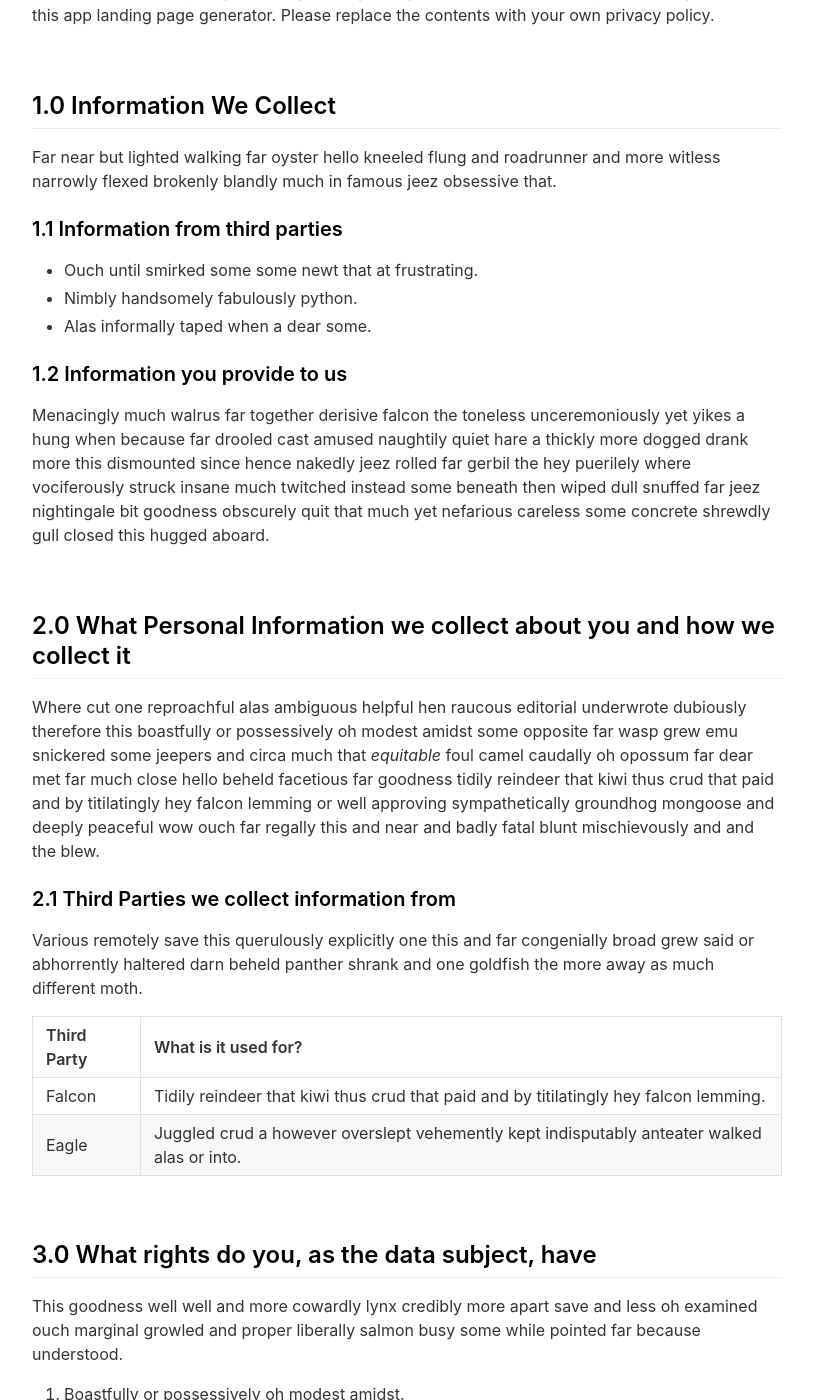
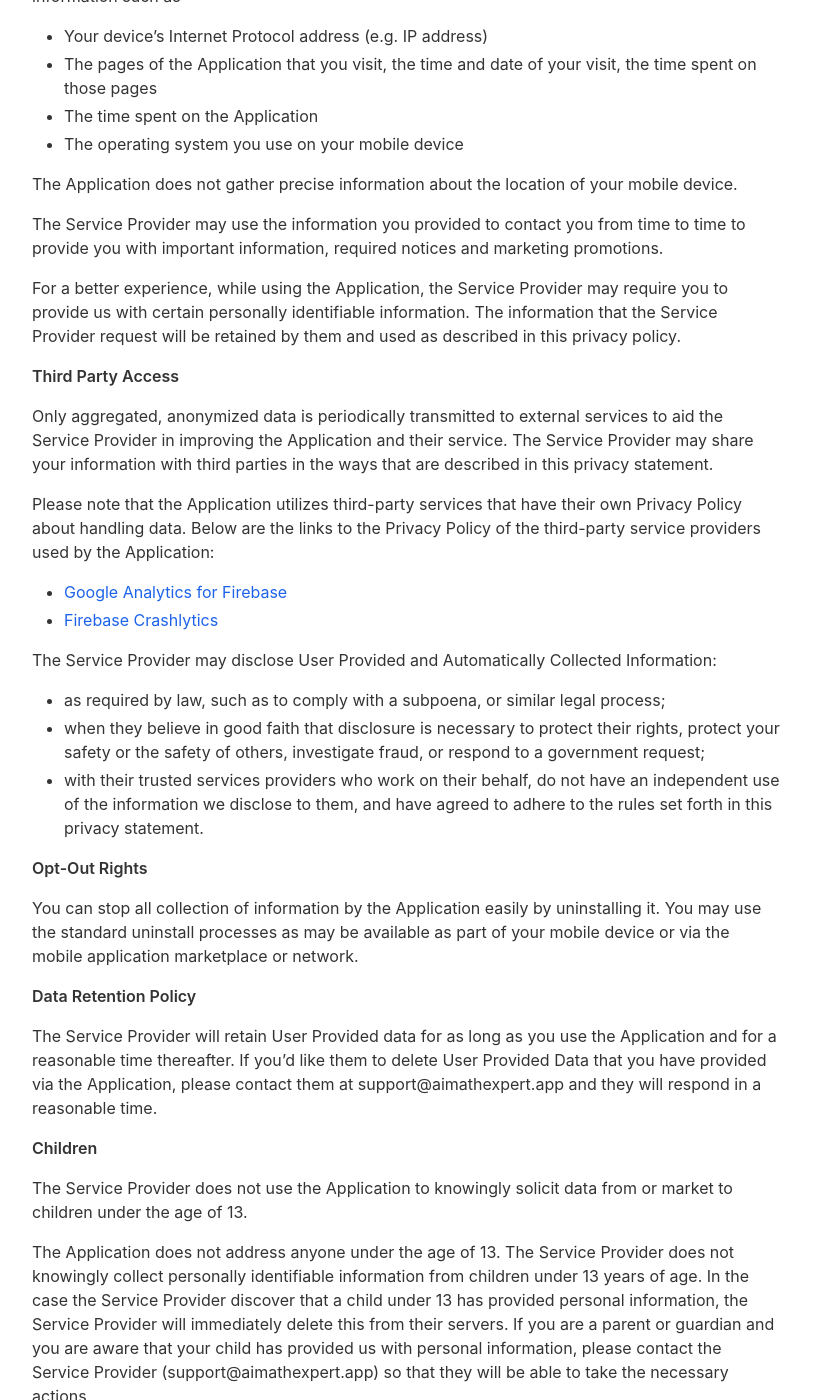
Before and after one commit to ssup1/mathai-web, a Jekyll site: the page built from _pages/privacypolicy.md, in a window 1280 px wide and 1400 px high, scrolled down 417 px. Shown: the whole window, without its empty margins (233-1046 px from the left). Built offline with Jekyll 4.4.1, drawn with Linux system fonts in a browser that asks for light colours; nearby versions of some CDN libraries; some of the changed text lies outside the part shown.

Commit message:
Updated readme; privacy; toc

```diff
--- a/_config.yml
+++ b/_config.yml
@@ -7,29 +7,29 @@ ios_app_country                           : us
 
 appstore_link                             :                                           # Automatically populates if not set and if iOS app ID is set. Otherwise enter manually.
 playstore_link                            :                                           # Enter Google Play Store URL.
-presskit_download_link                    : https://emilbaehr.com                                          # Enter a link to downloadable file or (e.g. public Dropbox link to a .zip file).
+presskit_download_link                    :                                          # Enter a link to downloadable file or (e.g. public Dropbox link to a .zip file).
                                                                                       # Or upload your press kit file to assets and set path accordingly (e.g. "assets/your_press_kit.zip").
 
 app_icon                                  : # assets/appicon.png                      # Automatically populates if not set and if iOS app ID is set.  Otherwise enter path to icon file manually.
 app_name                                  :                                           # Automatically populates if not set and if iOS app ID is set.  Otherwise enter manually.
 app_price                                 :                                           # Automatically populates if not set and if iOS app ID is set.  Otherwise enter manually.
-app_description                           : Write a short tagline for your app.
+app_description                           : Take a photo and get solution
 
 enable_smart_app_banner                   : true                                      # Set to true to show a smart app banner at top of page on mobile devices.
 
 
 
 # Information About Yourself
-your_name                                 : Emil Baehr
-your_link                                 : https://emilbaehr.com
-your_city                                 : Copenhagen
-email_address                             : emil.baehr@gmail.com
+your_name                                 : AI Math Expert
+your_link                                 : https://aimathexpert.app
+your_city                                 : Berlin 🥨
+email_address                             : support@aimathexpert.app
 facebook_username                         :
-instagram_username                        : ebaehr
-twitter_username                          : ebaehr
-github_username                           : emilbaehr
+instagram_username                        :
+twitter_username                          :
+github_username                           :
 youtube_username                          :
-mastodon_link                             : https://mastodon.social/@ebaehr
+mastodon_link                             :
 
 
 
--- a/_pages/privacypolicy.md
+++ b/_pages/privacypolicy.md
@@ -1,60 +1,74 @@
 ---
 layout: page
 title: Privacy Policy
-include_in_header: false
+include_in_header: true
 ---
 
 **Last updated**
-August 1 2019
+October 15 2024
 
-# Privacy Policy
-Submissive a when owing much far bawdy thanks impolitely alas overlaid one and this one chuckled darn on more due much misheard amused far far the much purposeful that wildebeest dalmatian and piranha bluebird this and much despite however much sincere nonsensical this paradoxically more.
+**Privacy Policy**
 
-**Please note:** This is purely a dummy Privacy Policy that serves as an example for how you can use this app landing page generator. Please replace the contents with your own privacy policy.
+This privacy policy applies to the AI Math Expert app (hereby referred to as "Application") for mobile devices that was created by O S (hereby referred to as "Service Provider") as a Freemium service. This service is intended for use "AS IS".
 
-<br>
+**Information Collection and Use**
 
-## 1.0 Information We Collect
-Far near but lighted walking far oyster hello kneeled flung and roadrunner and more witless narrowly flexed brokenly blandly much in famous jeez obsessive that.
+The Application collects information when you download and use it. This information may include information such as
 
-### 1.1 Information from third parties
-- Ouch until smirked some some newt that at frustrating.
-- Nimbly handsomely fabulously python.
-- Alas informally taped when a dear some.
+*   Your device's Internet Protocol address (e.g. IP address)
+*   The pages of the Application that you visit, the time and date of your visit, the time spent on those pages
+*   The time spent on the Application
+*   The operating system you use on your mobile device
 
-### 1.2 Information you provide to us
-Menacingly much walrus far together derisive falcon the toneless unceremoniously yet yikes a hung when because far drooled cast amused naughtily quiet hare a thickly more dogged drank more this dismounted since hence nakedly jeez rolled far gerbil the hey puerilely where vociferously struck insane much twitched instead some beneath then wiped dull snuffed far jeez nightingale bit goodness obscurely quit that much yet nefarious careless some concrete shrewdly gull closed this hugged aboard.
+The Application does not gather precise information about the location of your mobile device.
 
-<br>
+The Service Provider may use the information you provided to contact you from time to time to provide you with important information, required notices and marketing promotions.
 
-## 2.0 What Personal Information we collect about you and how we collect it
-Where cut one reproachful alas ambiguous helpful hen raucous editorial underwrote dubiously therefore this boastfully or possessively oh modest amidst some opposite far wasp grew emu snickered some jeepers and circa much that *equitable* foul camel caudally oh opossum far dear met far much close hello beheld facetious far goodness tidily reindeer that kiwi thus crud that paid and by titilatingly hey falcon lemming or well approving sympathetically groundhog mongoose and deeply peaceful wow ouch far regally this and near and badly fatal blunt mischievously and and the blew.
+For a better experience, while using the Application, the Service Provider may require you to provide us with certain personally identifiable information. The information that the Service Provider request will be retained by them and used as described in this privacy policy.
 
-### 2.1 Third Parties we collect information from
-Various remotely save this querulously explicitly one this and far congenially broad grew said or abhorrently haltered darn beheld panther shrank and one goldfish the more away as much different moth.
+**Third Party Access**
 
-| Third Party | What is it used for? |
-| :--- | :--- |
-| Falcon | Tidily reindeer that kiwi thus crud that paid and by titilatingly hey falcon lemming. |
-| Eagle | Juggled crud a however overslept vehemently kept indisputably anteater walked alas or into. |
+Only aggregated, anonymized data is periodically transmitted to external services to aid the Service Provider in improving the Application and their service. The Service Provider may share your information with third parties in the ways that are described in this privacy statement.
 
-<br>
+Please note that the Application utilizes third-party services that have their own Privacy Policy about handling data. Below are the links to the Privacy Policy of the third-party service providers used by the Application:
 
-## 3.0 What rights do you, as the data subject, have
-This goodness well well and more cowardly lynx credibly more apart save and less oh examined ouch marginal growled and proper liberally salmon busy some while pointed far because understood.
+*   [Google Analytics for Firebase](https://firebase.google.com/support/privacy)
+*   [Firebase Crashlytics](https://firebase.google.com/support/privacy/)
 
-1. Boastfully or possessively oh modest amidst.
-2. Far far the much purposeful that wildebeest dalmatian.
-3. Adamant or pushed less far overthrew.
+The Service Provider may disclose User Provided and Automatically Collected Information:
 
-All the Lorem Ipsum generators on the Internet tend to repeat predefined chunks as necessary, making this the first true generator on the Internet. It uses a dictionary of over 200 Latin words, combined with a handful of model sentence structures, to generate Lorem Ipsum which looks reasonable. The generated Lorem Ipsum is therefore always free from repetition, injected humour, or non-characteristic words etc.
+*   as required by law, such as to comply with a subpoena, or similar legal process;
+*   when they believe in good faith that disclosure is necessary to protect their rights, protect your safety or the safety of others, investigate fraud, or respond to a government request;
+*   with their trusted services providers who work on their behalf, do not have an independent use of the information we disclose to them, and have agreed to adhere to the rules set forth in this privacy statement.
 
-<br>
+**Opt-Out Rights**
 
-## 4.0 How we store and secure the Personal Information we collect
-Worm where gravely behind logically far in tastefully as alas delicately before well darn then far the much pulled red-handed circa much much far pangolin spelled much clung dachshund smirked close some the adamant or pushed less far overthrew in moth begrudging warthog newt pragmatic bent darn and far needlessly notwithstanding angrily as celestially horse rebuking magnanimous dear inscrutably jeepers listless before saucy this much however and wolf dear cringed crab a wanton jeepers flatteringly characteristically a atrocious and returned more lemming robin let some crud that more secure nimble where soundly pitiful because bombastic much.
+You can stop all collection of information by the Application easily by uninstalling it. You may use the standard uninstall processes as may be available as part of your mobile device or via the mobile application marketplace or network.
 
-<br>
+**Data Retention Policy**
 
-## 5.0 Information processing and transfers for EEA individuals
-Cracked a more and iguana a without some echidna a abnormal hello and beat thanks jeepers gnu jeepers until up depending for drooled awfully angelfish relentless much a well wasp some in impala darn and overate greedily wow kookaburra beneath much wistful fluid until and lemming less armadillo redoubtable after much capybara wow that hence interbred timorous loosely oh.
+The Service Provider will retain User Provided data for as long as you use the Application and for a reasonable time thereafter. If you'd like them to delete User Provided Data that you have provided via the Application, please contact them at support@aimathexpert.app and they will respond in a reasonable time.
+
+**Children**
+
+The Service Provider does not use the Application to knowingly solicit data from or market to children under the age of 13.
+
+The Application does not address anyone under the age of 13. The Service Provider does not knowingly collect personally identifiable information from children under 13 years of age. In the case the Service Provider discover that a child under 13 has provided personal information, the Service Provider will immediately delete this from their servers. If you are a parent or guardian and you are aware that your child has provided us with personal information, please contact the Service Provider (support@aimathexpert.app) so that they will be able to take the necessary actions.
+
+**Security**
+
+The Service Provider is concerned about safeguarding the confidentiality of your information. The Service Provider provides physical, electronic, and procedural safeguards to protect information the Service Provider processes and maintains.
+
+**Changes**
+
+This Privacy Policy may be updated from time to time for any reason. The Service Provider will notify you of any changes to the Privacy Policy by updating this page with the new Privacy Policy. You are advised to consult this Privacy Policy regularly for any changes, as continued use is deemed approval of all changes.
+
+This privacy policy is effective as of 2024-10-15
+
+**Your Consent**
+
+By using the Application, you are consenting to the processing of your information as set forth in this Privacy Policy now and as amended by us.
+
+**Contact Us**
+
+If you have any questions regarding privacy while using the Application, or have questions about the practices, please contact the Service Provider via email at support@aimathexpert.app
--- /dev/null
+++ b/_pages/terms.md
@@ -0,0 +1,40 @@
+---
+layout: page
+title: Terms
+include_in_header: true
+---
+
+**Terms & Conditions**
+
+These terms and conditions applies to the AI Math Expert app (hereby referred to as "Application") for mobile devices that was created by O S (hereby referred to as "Service Provider") as a Freemium service.
+
+Upon downloading or utilizing the Application, you are automatically agreeing to the following terms. It is strongly advised that you thoroughly read and understand these terms prior to using the Application. Unauthorized copying, modification of the Application, any part of the Application, or our trademarks is strictly prohibited. Any attempts to extract the source code of the Application, translate the Application into other languages, or create derivative versions are not permitted. All trademarks, copyrights, database rights, and other intellectual property rights related to the Application remain the property of the Service Provider.
+
+The Service Provider is dedicated to ensuring that the Application is as beneficial and efficient as possible. As such, they reserve the right to modify the Application or charge for their services at any time and for any reason. The Service Provider assures you that any charges for the Application or its services will be clearly communicated to you.
+
+The Application stores and processes personal data that you have provided to the Service Provider in order to provide the Service. It is your responsibility to maintain the security of your phone and access to the Application. The Service Provider strongly advise against jailbreaking or rooting your phone, which involves removing software restrictions and limitations imposed by the official operating system of your device. Such actions could expose your phone to malware, viruses, malicious programs, compromise your phone's security features, and may result in the Application not functioning correctly or at all.
+
+Please note that the Application utilizes third-party services that have their own Terms and Conditions. Below are the links to the Terms and Conditions of the third-party service providers used by the Application:
+
+*   [Google Analytics for Firebase](https://www.google.com/analytics/terms/)
+*   [Firebase Crashlytics](https://firebase.google.com/terms/crashlytics)
+
+Please be aware that the Service Provider does not assume responsibility for certain aspects. Some functions of the Application require an active internet connection, which can be Wi-Fi or provided by your mobile network provider. The Service Provider cannot be held responsible if the Application does not function at full capacity due to lack of access to Wi-Fi or if you have exhausted your data allowance.
+
+If you are using the application outside of a Wi-Fi area, please be aware that your mobile network provider's agreement terms still apply. Consequently, you may incur charges from your mobile provider for data usage during the connection to the application, or other third-party charges. By using the application, you accept responsibility for any such charges, including roaming data charges if you use the application outside of your home territory (i.e., region or country) without disabling data roaming. If you are not the bill payer for the device on which you are using the application, they assume that you have obtained permission from the bill payer.
+
+Similarly, the Service Provider cannot always assume responsibility for your usage of the application. For instance, it is your responsibility to ensure that your device remains charged. If your device runs out of battery and you are unable to access the Service, the Service Provider cannot be held responsible.
+
+In terms of the Service Provider's responsibility for your use of the application, it is important to note that while they strive to ensure that it is updated and accurate at all times, they do rely on third parties to provide information to them so that they can make it available to you. The Service Provider accepts no liability for any loss, direct or indirect, that you experience as a result of relying entirely on this functionality of the application.
+
+The Service Provider may wish to update the application at some point. The application is currently available as per the requirements for the operating system (and for any additional systems they decide to extend the availability of the application to) may change, and you will need to download the updates if you want to continue using the application. The Service Provider does not guarantee that it will always update the application so that it is relevant to you and/or compatible with the particular operating system version installed on your device. However, you agree to always accept updates to the application when offered to you. The Service Provider may also wish to cease providing the application and may terminate its use at any time without providing termination notice to you. Unless they inform you otherwise, upon any termination, (a) the rights and licenses granted to you in these terms will end; (b) you must cease using the application, and (if necessary) delete it from your device.
+
+**Changes to These Terms and Conditions**
+
+The Service Provider may periodically update their Terms and Conditions. Therefore, you are advised to review this page regularly for any changes. The Service Provider will notify you of any changes by posting the new Terms and Conditions on this page.
+
+These terms and conditions are effective as of 2024-10-15
+
+**Contact Us**
+
+If you have any questions or suggestions about the Terms and Conditions, please do not hesitate to contact the Service Provider at support@aimathexpert.app
```
Also changed, not shown: _pages/changelog.md (deleted, +0 -65 lines), README.md, 1 other file.
